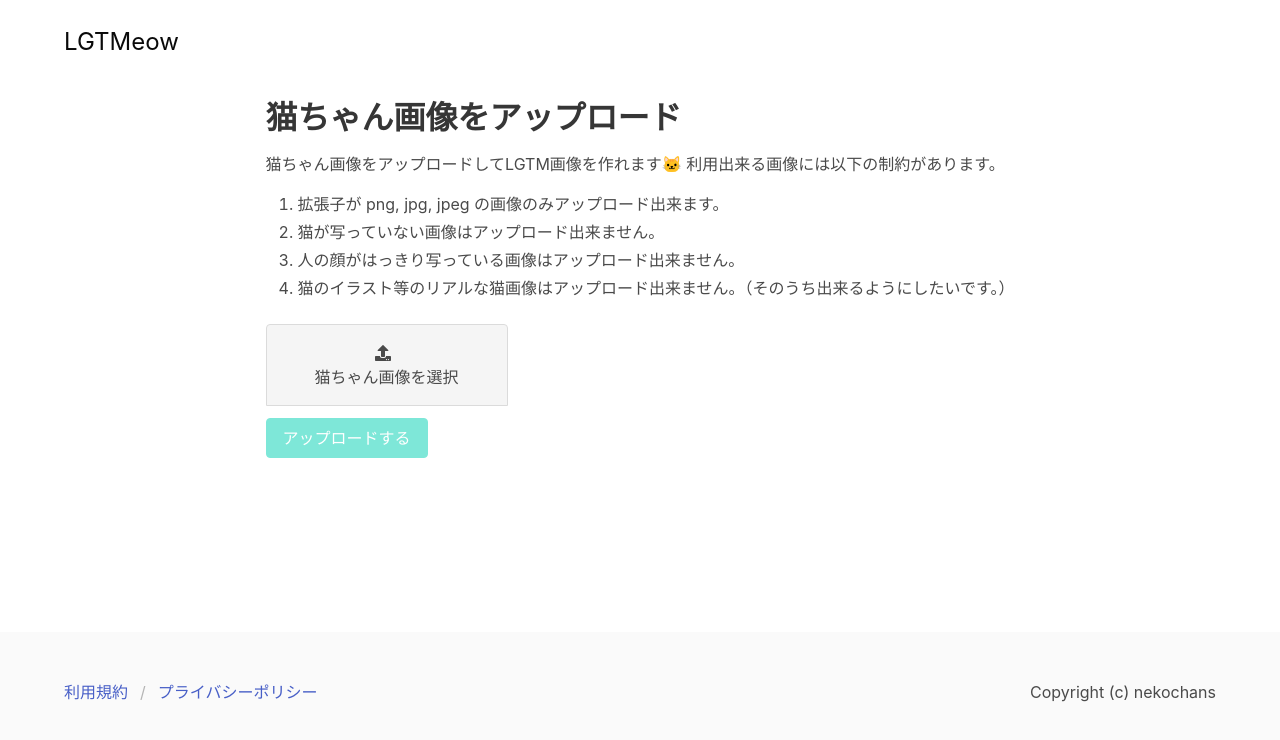
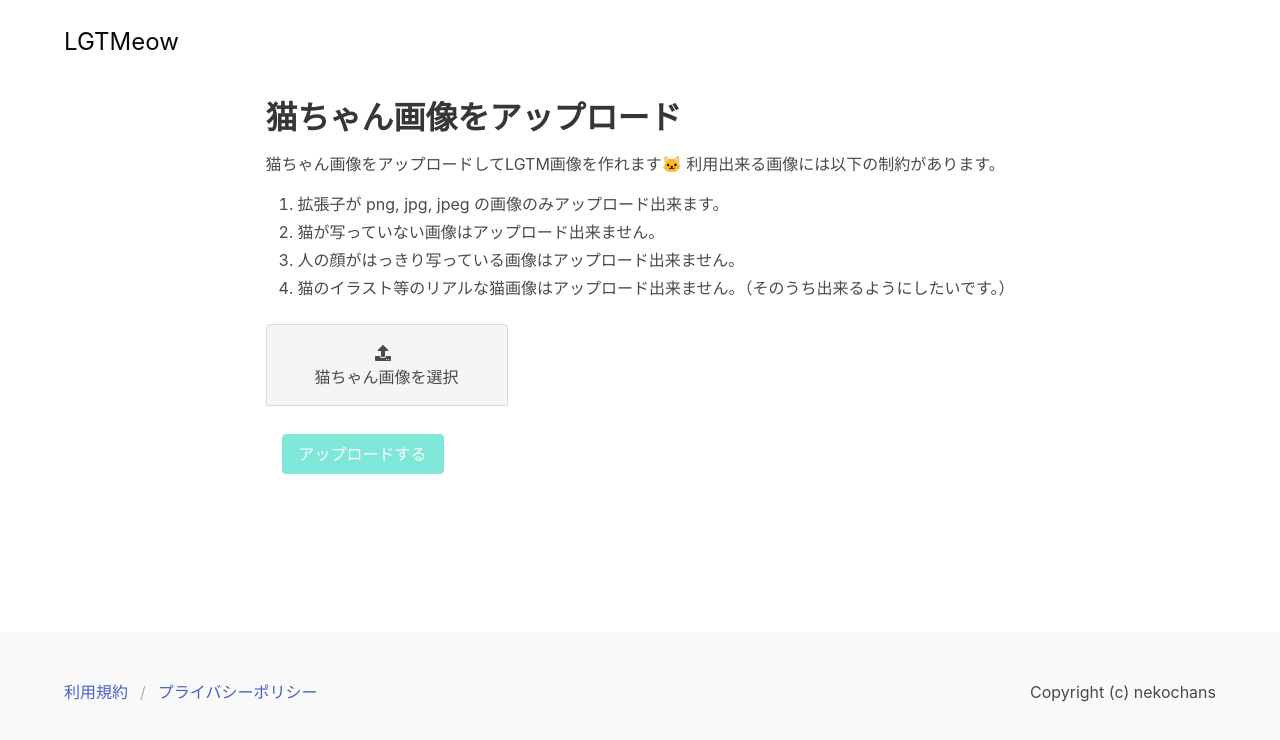
Before and after one commit to nekochans/lgtm-cat-frontend, a Next.js app: page /upload in a window 1280 px wide. Shown: the top 740 px of the page. Built offline with nearby package versions, Linux system fonts and the light colour scheme; no server answers.

Commit message:
:recycle: #95 アップロードButtonとプレビュー画像のmarginが空きすぎていたので調整

```diff
--- a/src/components/CatImageUploadForm.tsx
+++ b/src/components/CatImageUploadForm.tsx
@@ -82,7 +82,7 @@ const CatImageUploadForm: React.FC = () => {
           </label>
         </div>
         <button
-          className="button is-primary mb-6"
+          className="button is-primary m-4"
           type="submit"
           disabled={!(imagePreviewUrl && errorMessage === '')}
         >
```
